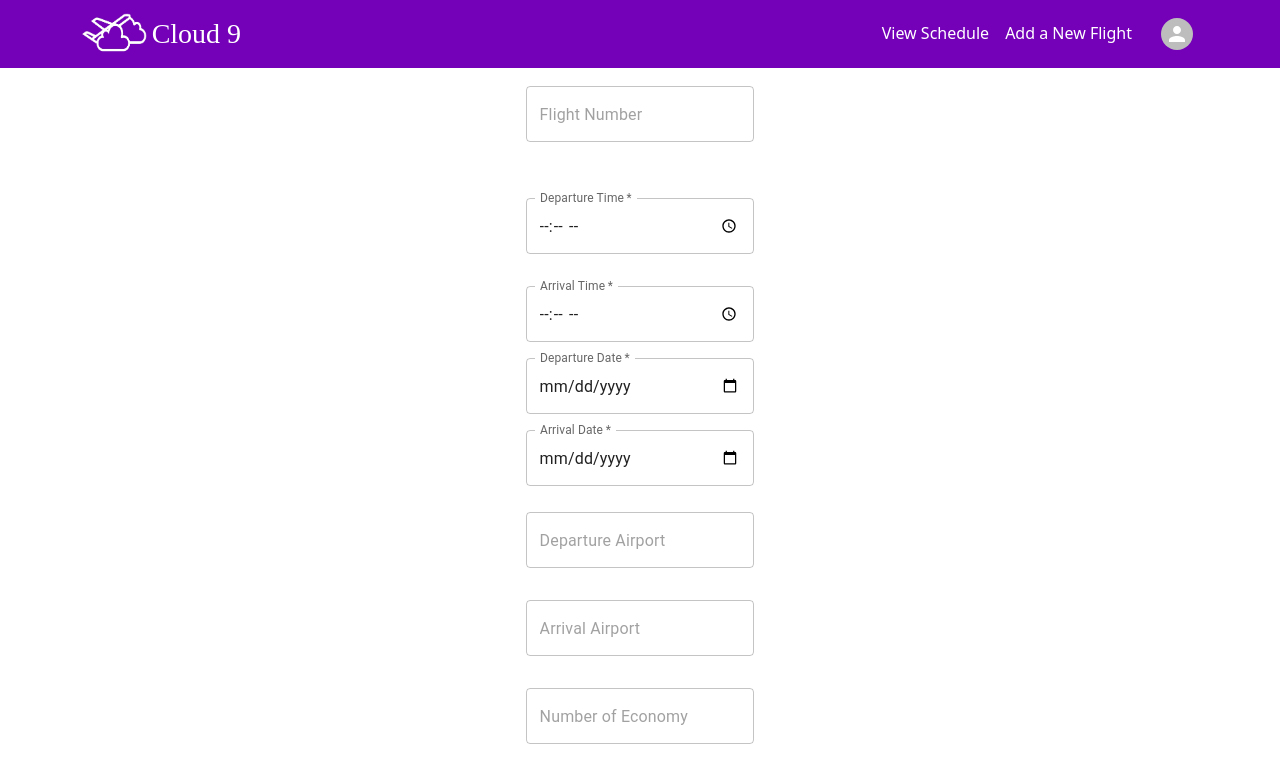
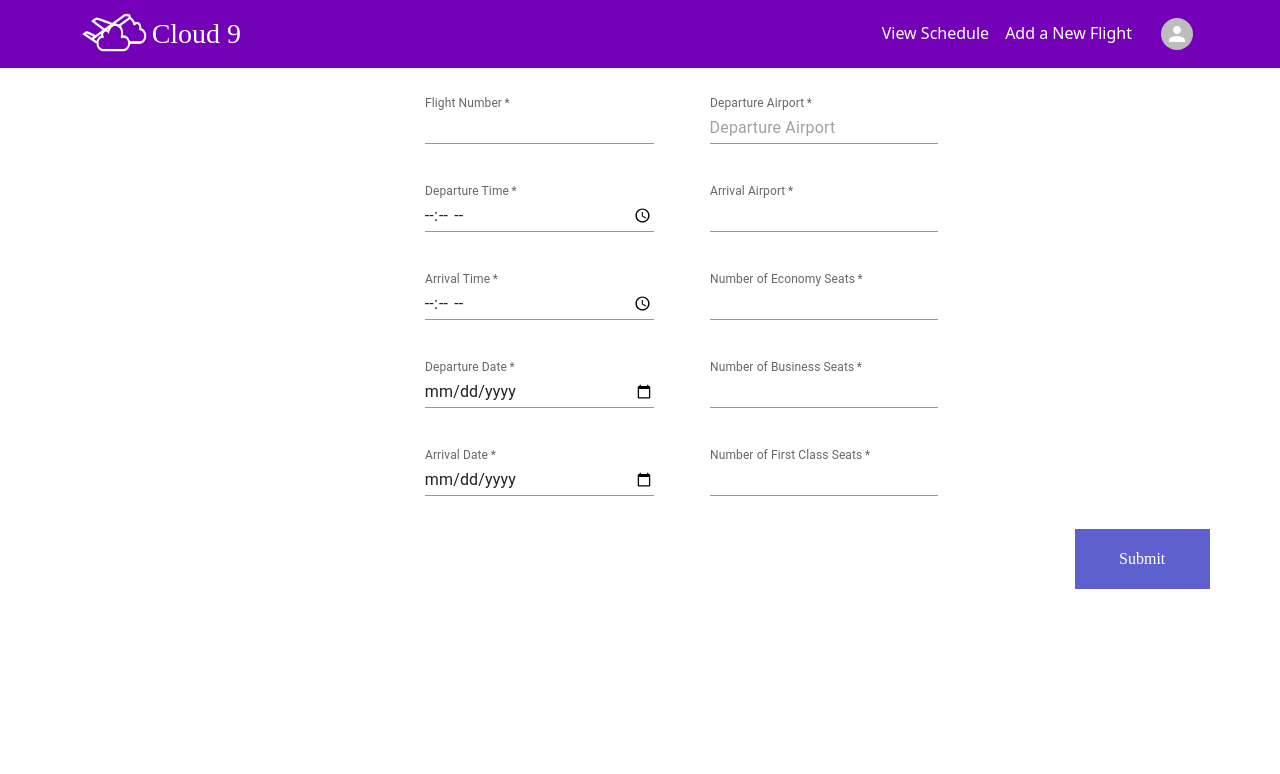
Before and after one commit to advanced-computer-lab/Scrum-Masters-, a React (Create React App) app in the folder frontend/: page /addFlight in a window 1280 px wide. Shown: the top 774 px of the page. Built offline with nearby package versions, Linux system fonts and the light colour scheme; a web font is replaced by a local one.

Commit message:
insert looks fine as hell!!

```diff
--- a/frontend/src/components/admin/forms/InsertFlight.js
+++ b/frontend/src/components/admin/forms/InsertFlight.js
@@ -56,7 +56,7 @@ const InsertFlight = () => {
 
 
   return (
-    <Container >
+     <Container >
 
     <Box
 
@@ -64,12 +64,13 @@ const InsertFlight = () => {
     sx={{
       '& .MuiTextField-root': { m: 1, width: '25ch' },
     }}
-    noValidate
+    onSubmit={onSubmit}
     autoComplete="off"
   >
-  <Container>
-    {/* <Stack  spacing={2} style={{ marginTop: '10px' }}> */}
-    <Stack direction='column' spacing={2} style={{ marginTop: '10px' }}>
+  {/* <Container> */}
+   <Stack direction='row' spacing={5} style={{ marginTop: '10px' , marginLeft:'30%', marginRight:'35%'}}>
+
+    <Stack direction='column' spacing={3} style={{ marginTop: '10px' }} >
       {/* <div >
           <form noValidate onSubmit={onSubmit}
            */}
@@ -80,40 +81,42 @@ const InsertFlight = () => {
 
         <TextField
          required
-          type='String'
-          placeholder='Flight Number'
-
+          type='Number'
+          // placeholder='Flight Number'
+          variant='standard'
+          label='Flight Number'
           name='flightNumber'
           //className='form-control'
           value={flightNumber}
           onChange={(event) => {
             setFlightNumber(event.target.value);
           }}
-          align=''
-          position='relative'
+          // align=''
+          // position='relative'
           //m='1'
           InputLabelProps={{
             shrink: true,
           }}
         />
       </div>
-      <br />
+
 
       <div>
         <TextField
         required
           type='time'
-          placeholder='Departure Time'
+          // placeholder='Departure Time'
           label="Departure Time"
+          variant='standard'
           name='departureTime'
           //className='form-control'
           value={departureTime}
           onChange={(event) => {
             setDepartureTime(event.target.value);
           }}
-          align='left'
-          position="relative"
-          m='1'
+          // align='left'
+          // position="relative"
+          // m='1'
           InputLabelProps={{
             shrink: true,
           }}
@@ -125,47 +128,49 @@ const InsertFlight = () => {
         required
           type='time'
           label="Arrival Time"
-          placeholder='Arrival Time'
+          variant='standard'
+          // placeholder='Arrival Time'
           name='arrivalTime'
           value={arrivalTime}
           onChange={(event) => {
             setArrivalTime(event.target.value);
           }}
-          align='left'
-          m='1'
+          // align='left'
+          // m='1'
           InputLabelProps={{
             shrink: true,
           }}
         />
       </div>
-      </Stack>
-
-
-        <TextField
-
-        required
-          type='Date'
-          placeholder='Departure Date'
-          name='departureDate'
-          label="Departure Date"
-          value={departureDate}
-          onChange={(event) => {
-            setDepartureDate(event.target.value);
-          }}
-          align='left'
-          m='1'
-          InputLabelProps={{
-            shrink: true,
-          }}
-        />
-
 
       <div>
         <TextField
 
         required
           type='Date'
+          // placeholder='Departure Date'
+          name='departureDate'
+          variant='standard'
+          label="Departure Date"
+          value={departureDate}
+          onChange={(event) => {
+            setDepartureDate(event.target.value);
+          }}
+          // align='left'
+          // m='1'
+          InputLabelProps={{
+            shrink: true,
+          }}
+        />
+      </div>
+
+      <div>
+        <TextField
+        required
+          type='Date'
           placeholder='Arrival Date'
+          variant='standard'
+
           label="Arrival Date"
           name='arrivalDate'
           value={arrivalDate}
@@ -173,27 +178,30 @@ const InsertFlight = () => {
             setArrivalDate(event.target.value);
           }}
          // multiline
-          align='center'
-          m='1'
+          // align='center'
+          // m='1'
           InputLabelProps={{
             shrink: true,
           }}
         />
+      </div>
+    </Stack>
 
-      </div>
-      <Stack direction='column' spacing={2} style={{ marginTop: '10px' }} alignSelf>
+    <Stack direction='column' spacing={3} style={{ marginTop: '10px' }} >
       <div>
         <TextField
         required
           type='String'
           placeholder='Departure Airport'
+          variant='standard'
+          label='Departure Airport'
           name='departureAirport'
           value={departureAirport}
           onChange={(event) => {
-            setDepartureAirport(event.target.value);
+            setDepartureAirport((event.target.value).toUpperCase());
           }}
-          align='center'
-          m='1'
+          // align='center'
+          // m='1'
           InputLabelProps={{
             shrink: true,
           }}
@@ -203,14 +211,16 @@ const InsertFlight = () => {
         <TextField
         required
           type='String'
-          placeholder='Arrival Airport'
+          // placeholder='Arrival Airport'
+          variant='standard'
+          label='Arrival Airport'
           name='arrivalAirport'
           value={arrivalAirport}
           onChange={(event) => {
-            setArrivalAirport(event.target.value);
+            setArrivalAirport((event.target.value).toUpperCase());
           }}
-          align='center'
-          m='1'
+          // align='center'
+          // m='1'
           InputLabelProps={{
             shrink: true,
           }}
@@ -219,15 +229,18 @@ const InsertFlight = () => {
       <div>
         <TextField
         required
-          type='String'
-          placeholder='Number of Economy'
+        label='Number of Economy'
+          variant='standard'
+          label='Number of Economy Seats'
+          type='Number'
+          // placeholder='Number of Economy'
           name='noOfEconomy'
           value={noOfEconomy}
           onChange={(event) => {
             setNoOfEconomy(event.target.value);
           }}
-          align='center'
-          m='1'
+          // align='center'
+          // m='1'
           InputLabelProps={{
             shrink: true,
           }}
@@ -236,16 +249,19 @@ const InsertFlight = () => {
       <div>
         <TextField
         required
-          type='String'
-          placeholder='Number of Business'
+          type='Number'
+
+          variant='standard'
+          label='Number of Business Seats'
+          // placeholder='Number of Business'
           name='noOfBusiness'
           value={noOfBusiness}
           multiline
           onChange={(event) => {
             setNoOfBusiness(event.target.value);
           }}
-          align='center'
-          m='1'
+          // align='center'
+          // m='1'
           InputLabelProps={{
             shrink: true,
           }}
@@ -255,22 +271,25 @@ const InsertFlight = () => {
       <div>
         <TextField
         required
-          type='String'
+          type='Number'
+          variant='standard'
+          label='Number of First Class Seats'
 
-          placeholder='Number of First Class'
+          // placeholder='Number of First Class'
           name='noOfFirstClass'
           value={noOfFirstClass}
           onChange={(event) => {
             setNoOfFirstClass(event.target.value);
           }}
-          align='center'
-          m='1'
+          // align='center'
+          // m='1'
           InputLabelProps={{
             shrink: true,
           }}
         />
       </div>
-
+      </Stack>
+      </Stack>
       {/* <div>
                   <TextField
                   type='String'
@@ -292,7 +311,7 @@ const InsertFlight = () => {
 
         style={{color:"silver", padding:'5px',
 
-        backgroundColor:'#7400b8',
+        backgroundColor:'#5e60ce',
         border:'0 none',
         cursor:'pointer',
         // webkit-border-radius: '5px',
@@ -313,7 +332,7 @@ const InsertFlight = () => {
           left: '45%',
           variant:'fill'
          }}
-       onClick={onSubmit}
+       //onClick={onSubmit}
 
        />
       {/* <Button type="submit" size="lg" onSubmit='onSubmit' onClick='onSubmit'></Button> */}
@@ -321,13 +340,14 @@ const InsertFlight = () => {
 
 
       </div> */}
-      </Stack>
 
 
 
-  </Container>
+
+
   </Box>
   </Container>
+
   ) }
 
 export default InsertFlight;
```
